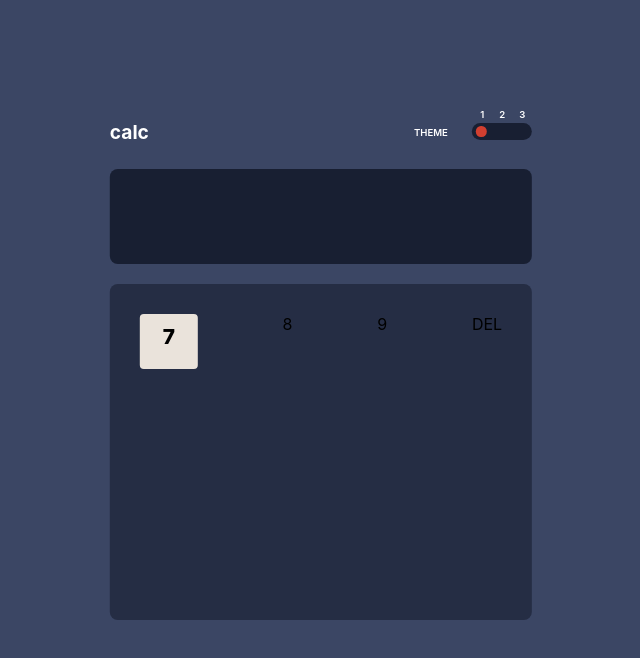
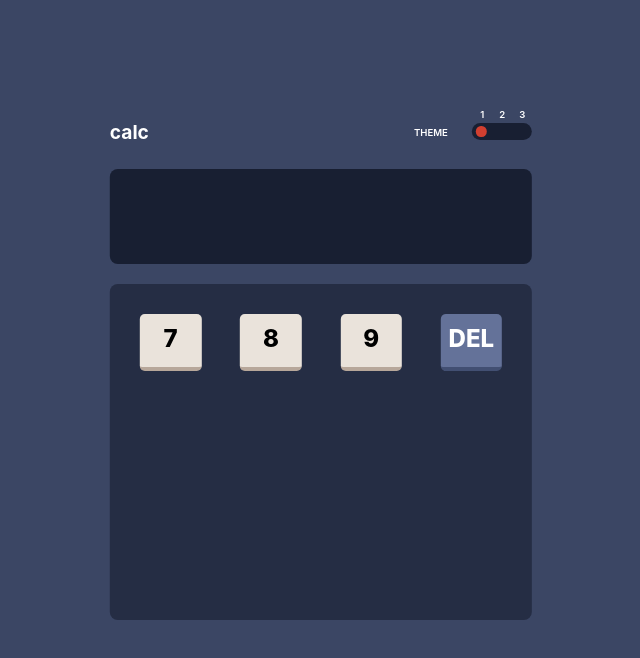
Before and after one commit to darrk-heart/calc-in-react, a React (Create React App) app: page / in a window 1280 px wide. Shown: the top 658 px of the page, without its empty margins (319-959 px from the left). Built offline with nearby package versions, Linux system fonts and the light colour scheme.

Commit message:
working on ui

```diff
--- a/src/App.css
+++ b/src/App.css
@@ -56,3 +56,24 @@
 .labels .active {
   font-weight: bold;
 }
+.numbers {
+  width: 17%;
+  height: 43px;
+  background-color: #eae3db;
+  border-radius: 5px;
+  font-size: 1.5rem;
+  font-weight: 800;
+  padding-top: 10px;
+  border-bottom: 4px solid #b7a79a;
+}
+.delnreset {
+  width: 17%;
+  height: 43px;
+  background-color: #647299;
+  border-radius: 5px;
+  font-size: 1.5rem;
+  font-weight: 800;
+  padding-top: 10px;
+  border-bottom: 4px solid #424f72;
+  color: white;
+}
--- a/src/Body.js
+++ b/src/Body.js
@@ -65,22 +65,10 @@ function Body() {
               padding: "30px 30px",
             }}
           >
-            <div
-              style={{
-                width: "16%",
-                height: "45px",
-                backgroundColor: "#eae3db",
-                borderRadius: "4px",
-                fontSize: "1.3rem",
-                fontWeight: "800",
-                paddingTop: "10px",
-              }}
-            >
-              7
-            </div>
-            <div>8</div>
-            <div>9</div>
-            <div>DEL</div>
+            <div className="numbers">7</div>
+            <div className="numbers">8</div>
+            <div className="numbers">9</div>
+            <div className="delnreset">DEL</div>
           </div>
         </div>
       </div>
```
